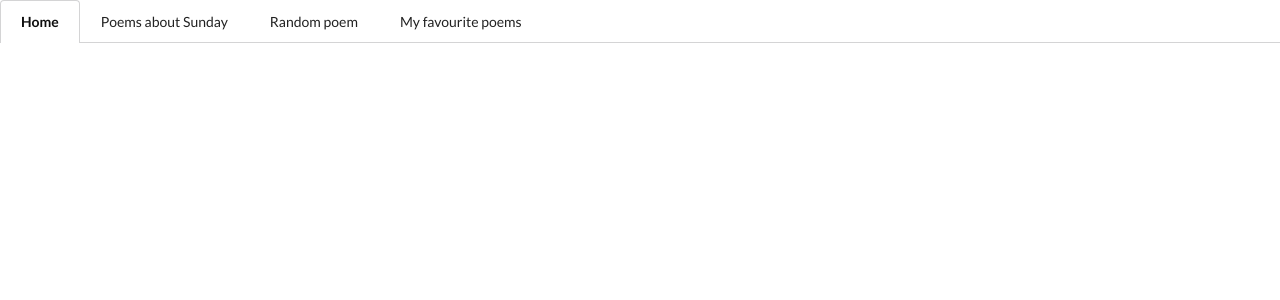
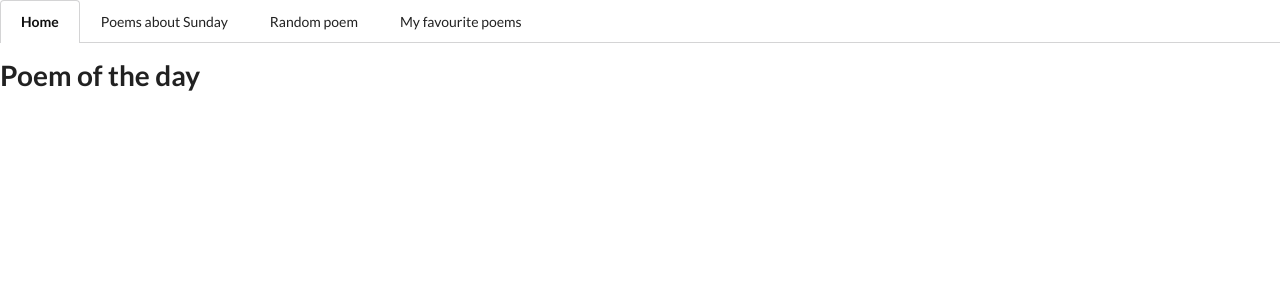
Before and after one commit to didemertens/canvas-vue, a Vue app: page /poemofday in a window 1280 px wide. Shown: the top 300 px of the page. Built offline with nearby package versions, Linux system fonts and the light colour scheme.

Commit message:
add vue router with paths for search and poem of the day

```diff
--- a/src/App.vue
+++ b/src/App.vue
@@ -1,11 +1,12 @@
 <template>
   <div>
     <AppHeader></AppHeader>
+    <router-view></router-view>
   </div>
 </template>
 
 <script>
-import AppHeader from "./components/AppHeader";
+import AppHeader from "./components/AppHeader"
 
 export default {
   name: "App",
--- /dev/null
+++ b/src/components/PoemDay.vue
@@ -0,0 +1,11 @@
+<template>
+  <div>
+    <h1>Poem of the day</h1>
+  </div>
+</template>
+
+<script>
+export default {
+  name: 'PoemDay'
+}
+</script>
--- /dev/null
+++ b/src/components/SearchBar.vue
@@ -0,0 +1,15 @@
+<template>
+  <div>
+    <input type="text" />
+  </div>
+</template>
+
+<script>
+export default {
+  name: 'SearchBar'
+}
+</script>
+
+<style scoped>
+
+</style>
--- a/src/main.js
+++ b/src/main.js
@@ -1,8 +1,23 @@
 import Vue from 'vue'
+import VueRouter from 'vue-router'
+
 import App from './App'
 import store from './store'
+import SearchBar from "./components/SearchBar"
+import PoemDay from './components/PoemDay'
+
+Vue.use(VueRouter)
+
+const router = new VueRouter({
+  mode: 'history',
+  routes: [
+    { path: '/search', component: SearchBar },
+    { path: '/poemofday', component: PoemDay }
+  ]
+})
 
 new Vue ({
+  router,
   store,
   render: h => h(App)
 }).$mount('#app')
```
